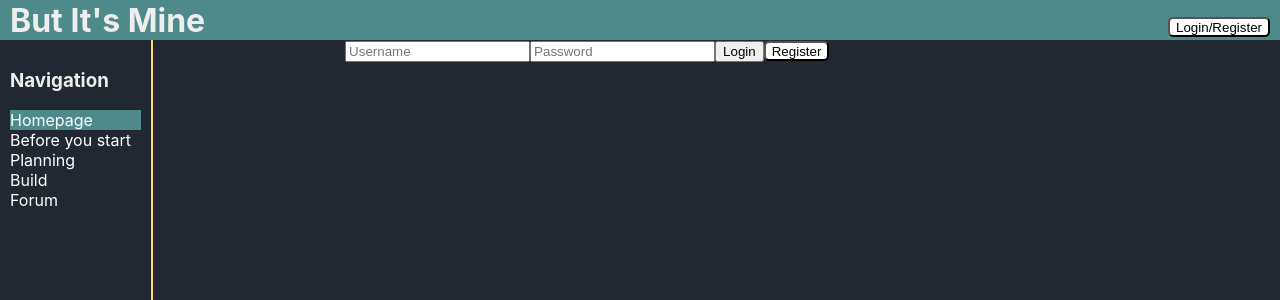
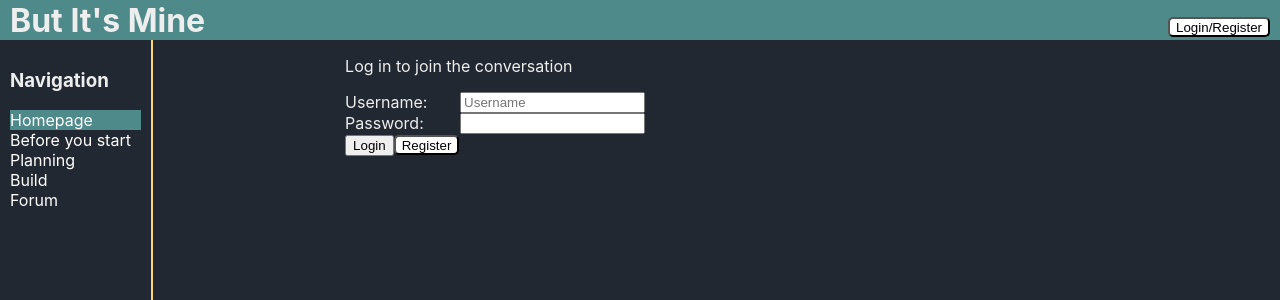
Before and after one commit to tck9173/But-Its-Mine, a React (Create React App) app in the folder but-its-mine/: page /login in a window 1280 px wide. Shown: the top 300 px of the page. Built offline with nearby package versions, Linux system fonts and the light colour scheme.

Commit message:
minor user updates

```diff
--- a/but-its-mine/src/App.css
+++ b/but-its-mine/src/App.css
@@ -204,3 +204,14 @@ a:hover {
 .budgetInputContainer p {
   margin:0;
 }
+
+.userInputContainer {
+  width: 300px;
+  display: flex;
+  flex-flow: row;
+  justify-content: space-between;
+}
+
+.userInputContainer p {
+  margin:0;
+}
--- a/but-its-mine/src/components/Users/LoginForm.js
+++ b/but-its-mine/src/components/Users/LoginForm.js
@@ -24,23 +24,29 @@ class LoginForm extends Component {
         return (
             <div className='main'>
                 <form onSubmit={(e)=> this.props.handleLogin(e, this.state)}>
+                    <p>Log in to join the conversation</p>
+                    <div className='userInputContainer'>
+                        <p>Username:</p>
                         <input
                             type = 'text'
                             name='username'
                             required
-                        maxlength='25'
+                            maxLength='25'
                             value={this.state.username}
                             placeholder= 'Username'
                             onChange={this.handleChange}
                         />
+                    </div>
+                    <div className='userInputContainer'>
+                        <p>Password:</p>
                         <input
                             type = 'password'
                             name='password'
-                        placeholder='Password'
-                        maxlength='25'
+                            maxLength='25'
                             value={this.state.password}
                             onChange={this.handleChange}
                         />
+                    </div>
                     <input type ='submit' value='Login'/>
                     <Link to='/register'><button>Register</button></Link>
                 </form>
--- a/but-its-mine/src/components/Users/RegisterForm.js
+++ b/but-its-mine/src/components/Users/RegisterForm.js
@@ -23,6 +23,9 @@ class RegisterForm extends Component {
         return (
             <div className='main'>
                 <form onSubmit={(e)=> this.props.handleRegister(e, this.state)}>
+                    <p>Register to join the conversation</p>
+                    <div className='userInputContainer'>
+                        <p>Name:</p>
                         <input
                             type = 'text'
                             name='name'
@@ -30,6 +33,9 @@ class RegisterForm extends Component {
                             placeholder='Name'
                             onChange={this.handleChange}
                         />
+                    </div>
+                    <div className='userInputContainer'>
+                        <p>Username:</p>
                         <input
                             type = 'text'
                             name='username'
@@ -37,14 +43,18 @@ class RegisterForm extends Component {
                             value={this.state.username}
                             onChange={this.handleChange}
                         />
+                    </div>
+                    <div className='userInputContainer'>
+                        <p>Password:</p>
                         <input
                             type = 'password'
                             name='password'
                             value={this.state.password}
                             onChange={this.handleChange}
                         />
+                    </div>
                     <input type ='submit' value='Register'/>
-                    <Link to='/login'>Login</Link>
+                    <Link to='/login'><button>Login</button></Link>
                 </form>
             </div>
         )
```
Lines whose indentation alone changed are shown as unchanged.
